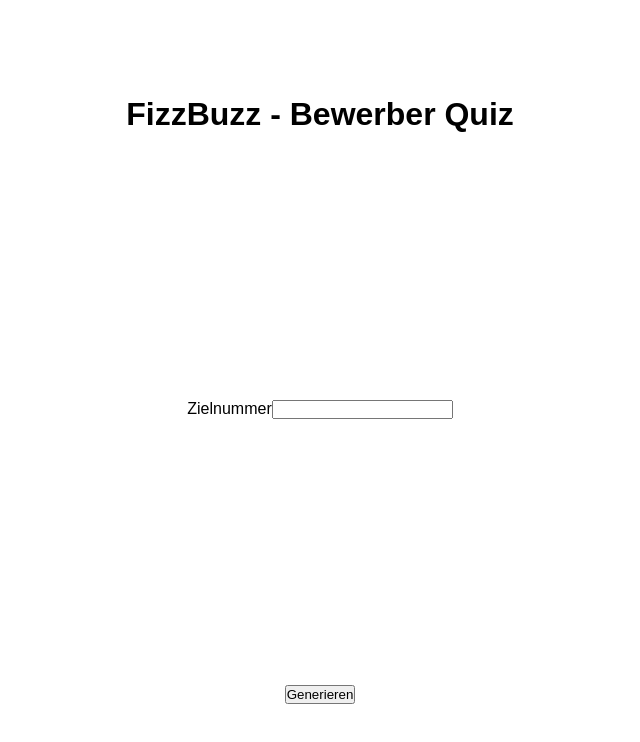
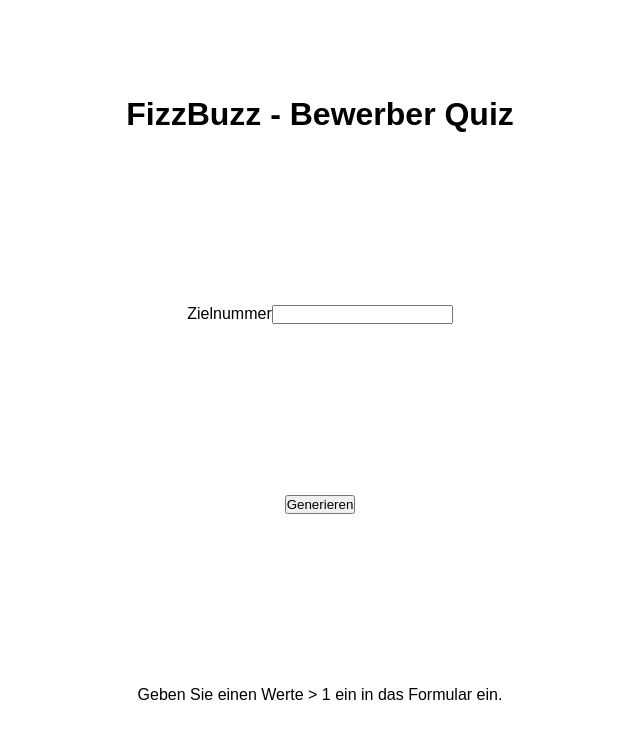
Before and after one commit to rockstaedt/fizzbuzz, a Next.js app: page / in a window 1280 px wide. Shown: the top 742 px of the page, without its empty margins (320-960 px from the left). Built offline with nearby package versions, Linux system fonts and the light colour scheme.

Commit message:
Zeige Warntext für Eingabe

```diff
--- a/src/pages/index.js
+++ b/src/pages/index.js
@@ -22,6 +22,10 @@ function Home() {
                 </label>
 
                 <button>Generieren</button>
+
+                <div className="result">
+                    {EMPTY_RESULT_HINT}
+                </div>
             </main>
         </>
     );
```
Also changed, not shown: 1 other file (tests, documents, lock files or other folders).
